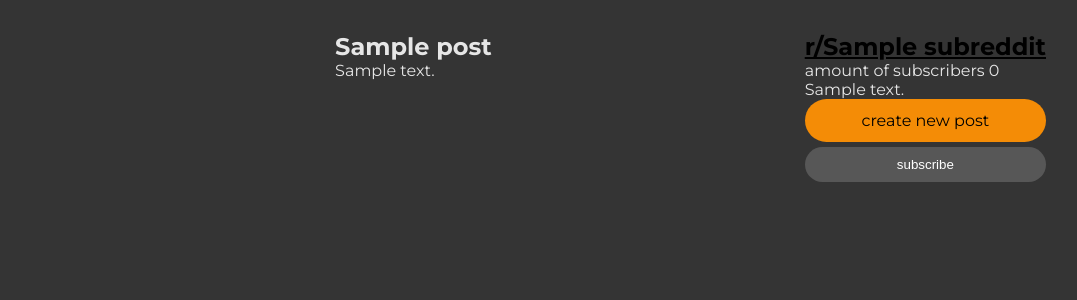
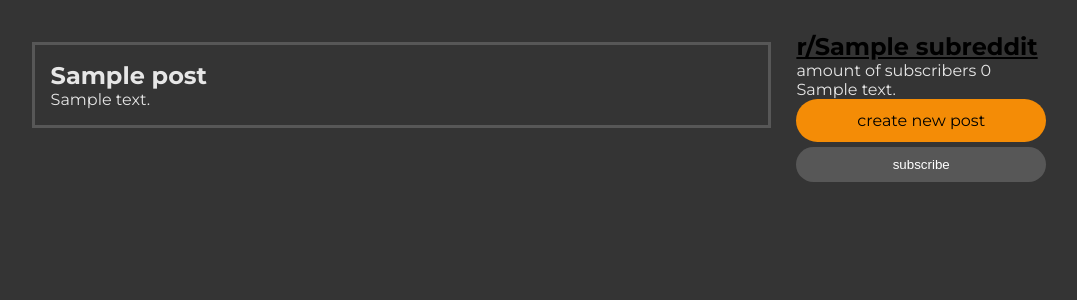
Before and after one commit to IanSpeelman/simplereddit, a Node server app: page /r in a window 1280 px wide. Shown: the part 80-380 px from the top of the page, without its empty margins (106-1183 px from the left). Run offline with Node 20, Linux system fonts and the light colour scheme; tables that the repository leaves empty hold one stand-in row (values such as "Sample post"); some libraries are stand-ins or nearby versions.

Commit message:
styled the posts section

```diff
--- a/public/css/style.css
+++ b/public/css/style.css
@@ -52,10 +52,15 @@ header nav ul{
 
 }
 .subcontainer #postcontainer{
-      flex-grow: 1;
+      flex: 3;
       display: flex;
       flex-direction: column;
-      align-items: center;
+      padding: .3em;
+      background-color: #343434;
+}
+#subheader{
+      flex: 1;
+      margin-left: 1em;
 }
 #subheader button {
       margin-top: .4em;
@@ -117,3 +122,12 @@ header nav ul{
       border-radius: 3em;
       width: 20em;
 }
+.post{
+      padding: 1em;
+      margin: .3em;
+      background-color: #343434;
+      border: 3px solid#575757 ;
+}
+.post:hover{
+      background-color: #ffffff20;
+}
```
